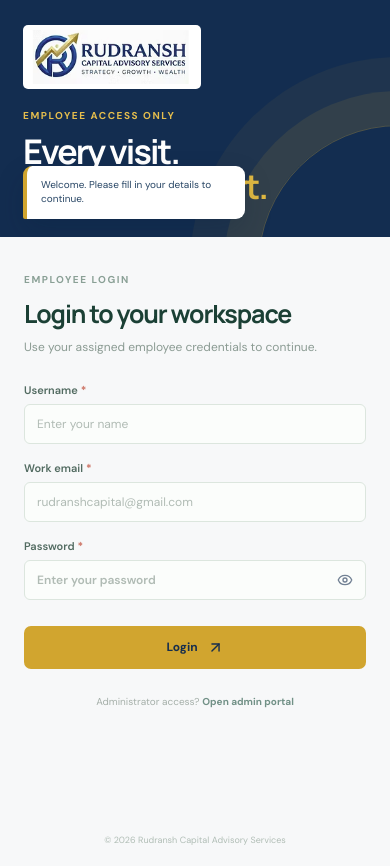
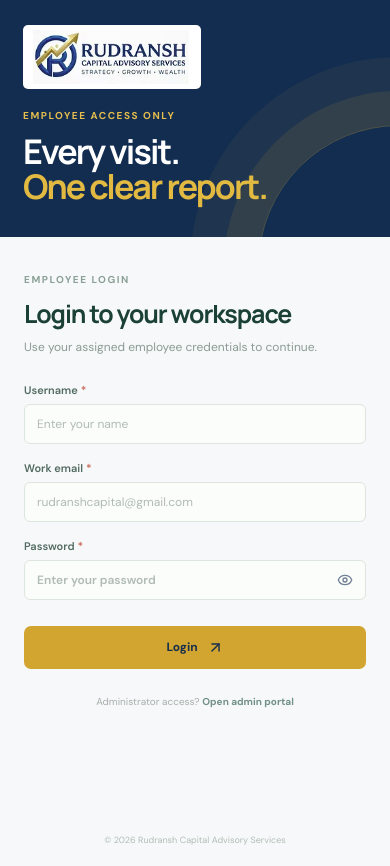
Before and after one commit to CodeWithGammaDeveloper/Rudransh-Daily-Report, a React (Vite) app: page / in a window 390 px wide. Built offline with nearby package versions, Linux system fonts and the light colour scheme.

Commit message:
Remove login welcome box

```diff
--- a/src/styles.css
+++ b/src/styles.css
@@ -52,10 +52,6 @@
 .password-input input { padding-right: 40px; }
 .password-toggle { position: absolute; top: 50%; right: 9px; transform: translateY(-50%); border: 0; background: transparent; color: #718093; display: grid; place-items: center; padding: 4px; }
 .password-toggle:hover { color: #193b62; }
-.login-visual::before { content: 'Welcome. Please fill in your details to continue.'; position: absolute; z-index: 2; left: 54px; bottom: 22%; max-width: 220px; padding: 12px 14px; border-left: 4px solid #d1a52f; border-radius: 9px 9px 9px 2px; background: #fff; color: #284665; box-shadow: 0 12px 28px rgba(8, 30, 56, .18); font-size: 11px; line-height: 1.45; animation: guide-enter 900ms cubic-bezier(.2,.8,.2,1) both, guide-float 4s ease-in-out 1.2s infinite; }
-@keyframes guide-enter { from { opacity: 0; transform: translate(-18px, 12px); } to { opacity: 1; transform: translate(0, 0); } }
-@keyframes guide-float { 0%, 100% { margin-bottom: 0; } 50% { margin-bottom: 5px; } }
-@media (prefers-reduced-motion: reduce) { .login-visual::before { animation: none; } }
 
 .report-workspace { min-height: 100vh; background: #f6f7f8; color: #22344d; }
 .report-header { height: 82px; padding: 0 6vw; background: #fff; border-bottom: 1px solid #e2e7ec; display: flex; align-items: center; justify-content: space-between; }
@@ -112,5 +108,4 @@
 	.admin-heading h1 { font-size: 26px; }
 	.admin-filter-grid { grid-template-columns: 1fr; gap: 14px; }
 	.admin-filters { padding: 18px 16px; }
-	.login-visual::before { left: 23px; bottom: 18px; max-width: 190px; font-size: 10px; }
 }
```
